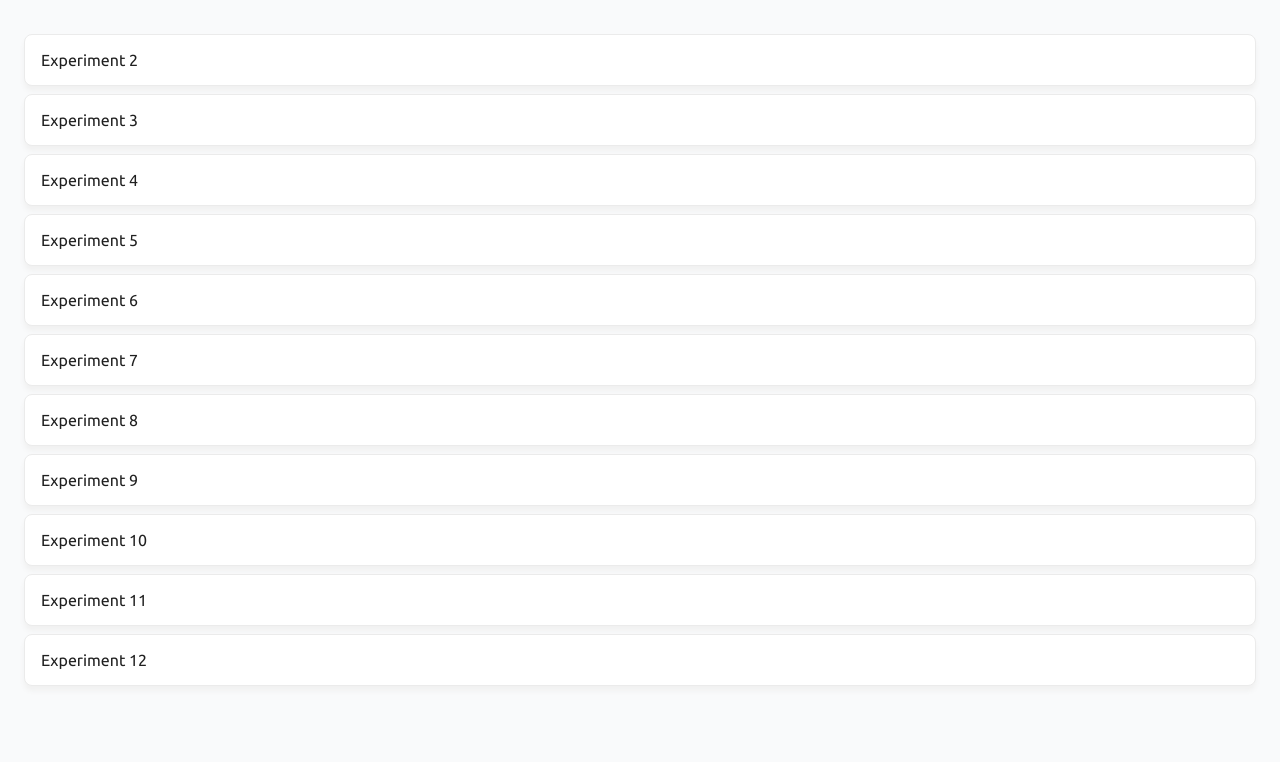
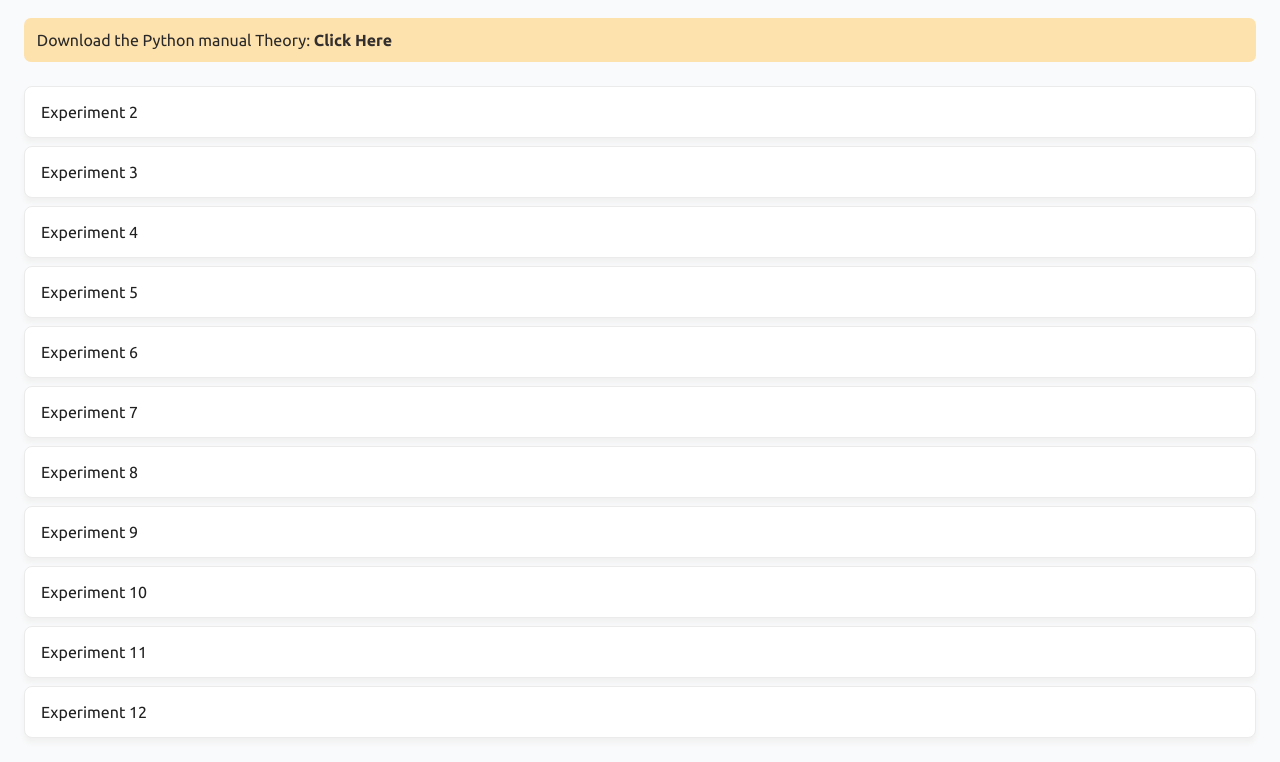
Before and after one commit to vedantnanotkar/PyPrac, a plain HTML site: page index.html in a window 1280 px wide. Shown: the part 78-840 px from the top of the page. Before the commit the page ends 800 px from the top, so only its background shows below. Drawn offline with Linux system fonts and the light colour scheme; sample sign-in values are in the browser's storage.

Commit message:
Add theory notification

```diff
--- a/index.html
+++ b/index.html
@@ -26,6 +26,10 @@
             </button>
         </div>
     </header>
+
+    <section class="noti">
+        <p>Download the Python manual Theory: <a href="https://drive.google.com/file/d/1CRhf6GIlmuHUmfZNHY9llHCwmjd8awyn/view?usp=drive_link">Click Here</a></p>
+    </section>
 
     <article>
         <a href="/PyPrac/pages/exp2.html">
--- a/style.css
+++ b/style.css
@@ -35,6 +35,18 @@ header #logout-button {
     display: flex;
     padding: 0.5rem;
     margin: 0;
+}
+.noti {
+    background: #FEE2AD;
+    color: #2a2929;
+    margin: 0.5rem 1.5rem;
+    padding: 0.8rem;
+    border-radius: 7px;
+}
+.noti a {
+    color: #322f2e;
+    font-weight: 600;
+    text-decoration: none;
 }
 article {
     margin: 1.5rem;
```
